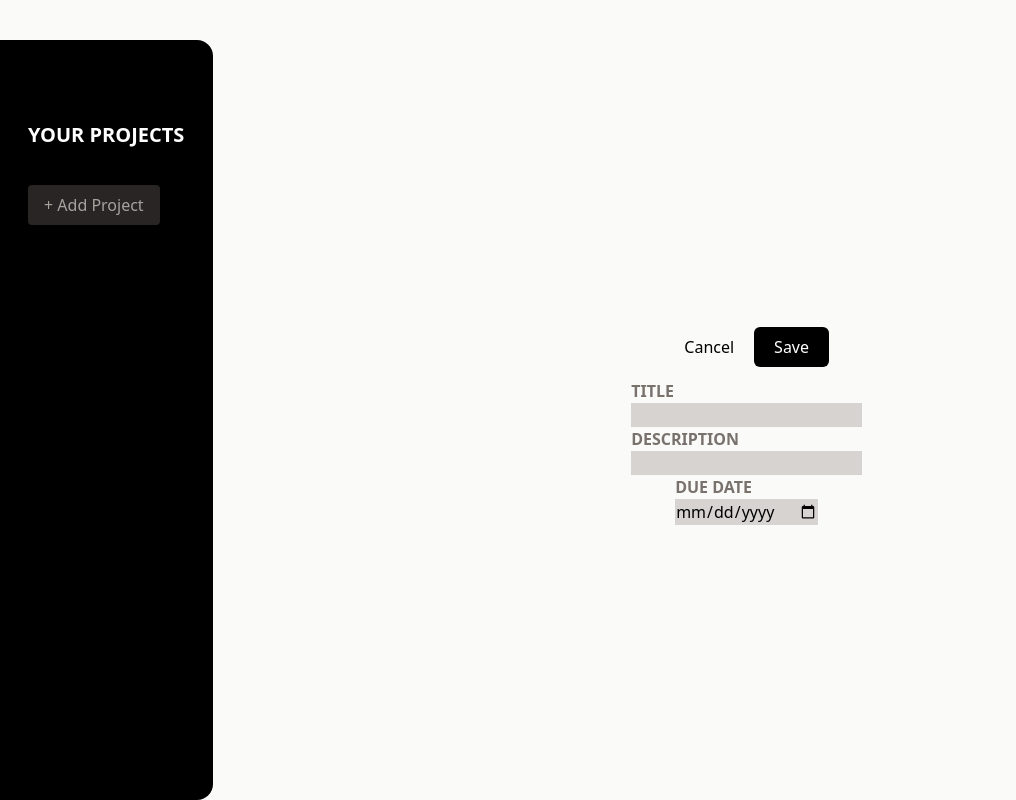
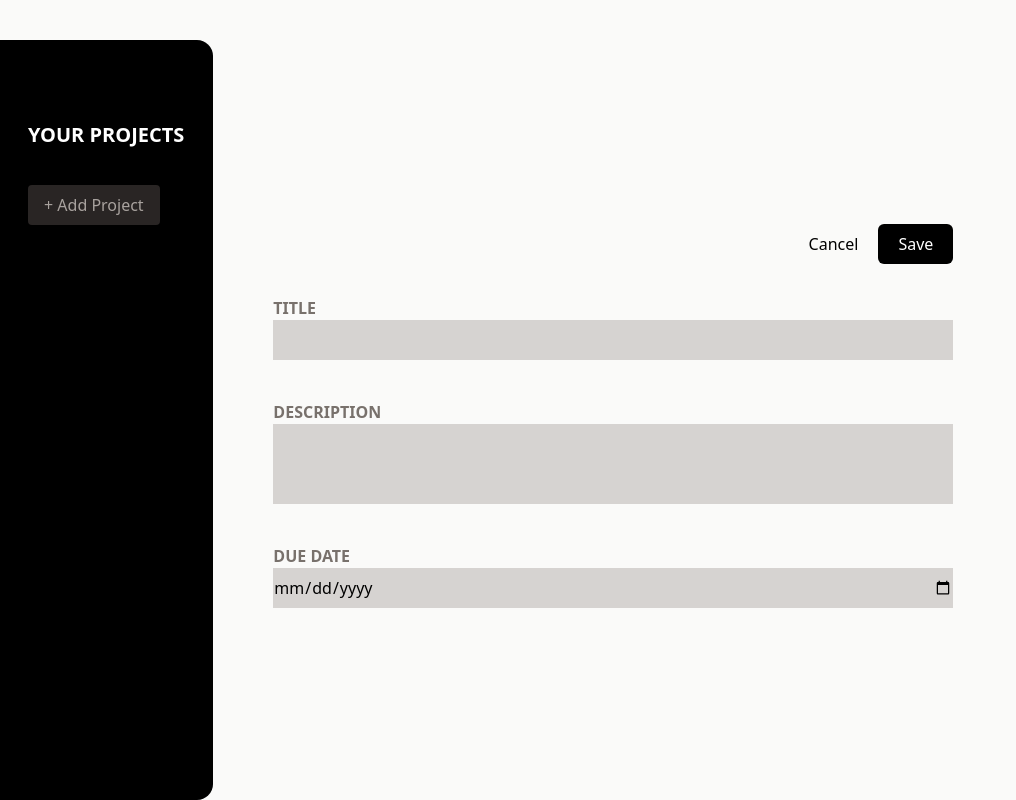
Before and after one commit to Clyde-Catap/Project-Management-App, a React (Vite) app: page / in a window 1280 px wide. Shown: the whole page, without its empty margins (0-1016 px from the left). Built offline with nearby package versions, Linux system fonts and the light colour scheme.

Commit message:
add styling to Title

```diff
--- a/src/Content/Content.jsx
+++ b/src/Content/Content.jsx
@@ -1,17 +1,20 @@
 import React from "react";
 import Default from "./Default";
 import Editor from "./Editor";
+import Title from "./Editor";
 
 export default function Content(){
 
-    const classNameContentContainer = "flex flex-col items-center justify-center w-full";
+    const classNameContentContainer = "flex flex-col items-left justify-center w-full";
+    const classNameContentInnerContainer = "h-9/12 w-9/12 p-10";
+
     const def = false;
     let comp;
 
     if (def){
        comp =  <Default></Default>
     } else {
-        comp = <Editor></Editor>
+        comp = <Title></Title>
     }
 
 
@@ -19,7 +22,9 @@ export default function Content(){
 
     return (
     <div className={classNameContentContainer}>
-        {comp}
+        <div className={classNameContentInnerContainer}>
+            {comp}
+        </div>
     </div>
     );
 }
--- a/src/Content/Editor.jsx
+++ b/src/Content/Editor.jsx
@@ -1,36 +1,42 @@
 import React from "react";
 
-export default function Editor (){
-    const classNameButtonContainer = "";
+export default function Title (){
+
+    const classNameText = "text-stone-500 font-bold";
+    const classNameInputContainer = "p-5";
+
+    const classNameButtonContainer = "grid justify-items-end pr-5";
     const classNameSaveButton = "px-2 py-2 bg-black text-white rounded-md pl-5 pr-5";
     const classNameCancelButton = "m-5";
-    const classNameText = "text-stone-500 font-bold";
 
-    const classNameTitleContainer = "";
-    const classNameTitleInput = "bg-stone-300";
 
-    const classNameDescriptionContainer = "";
-    const classNameDescriptionInput = "bg-stone-300";
+    // const classNameTitleContainer = "p-5";
+    const classNameTitleInput = "bg-stone-300 h-10 w-full";
 
-    const classNameDueDateContainer = "";
-    const classnameDueDateInput = "bg-stone-300";
+    // const classNameDescriptionContainer = "p-5";
+    const classNameDescriptionInput = "bg-stone-300 h-20 w-full";
+
+    // const classNameDueDateContainer = "p-5";
+    const classnameDueDateInput = "bg-stone-300 h-10 w-full";
 
 
     return (
     <>
         <div className={classNameButtonContainer}>
-            <button className={classNameCancelButton}>Cancel</button>
-            <button className={classNameSaveButton}>Save</button>
+            <div>
+                <button className={classNameCancelButton}>Cancel</button>
+                <button className={classNameSaveButton}>Save</button>
+            </div>
         </div>
-        <div className={classNameTitleContainer}>
+        <div className={classNameInputContainer}>
             <h2 className={classNameText}>TITLE</h2>
             <input className={classNameTitleInput}></input>
         </div>
-        <div className={classNameDescriptionContainer}>
+        <div className={classNameInputContainer}>
             <h2 className={classNameText}>DESCRIPTION</h2>
             <input className={classNameDescriptionInput}></input>
         </div>
-        <div className={classNameDueDateContainer}>
+        <div className={classNameInputContainer}>
             <h2 className={classNameText}>DUE DATE</h2>
             <input type='date' className={classnameDueDateInput}></input>
         </div>
```
